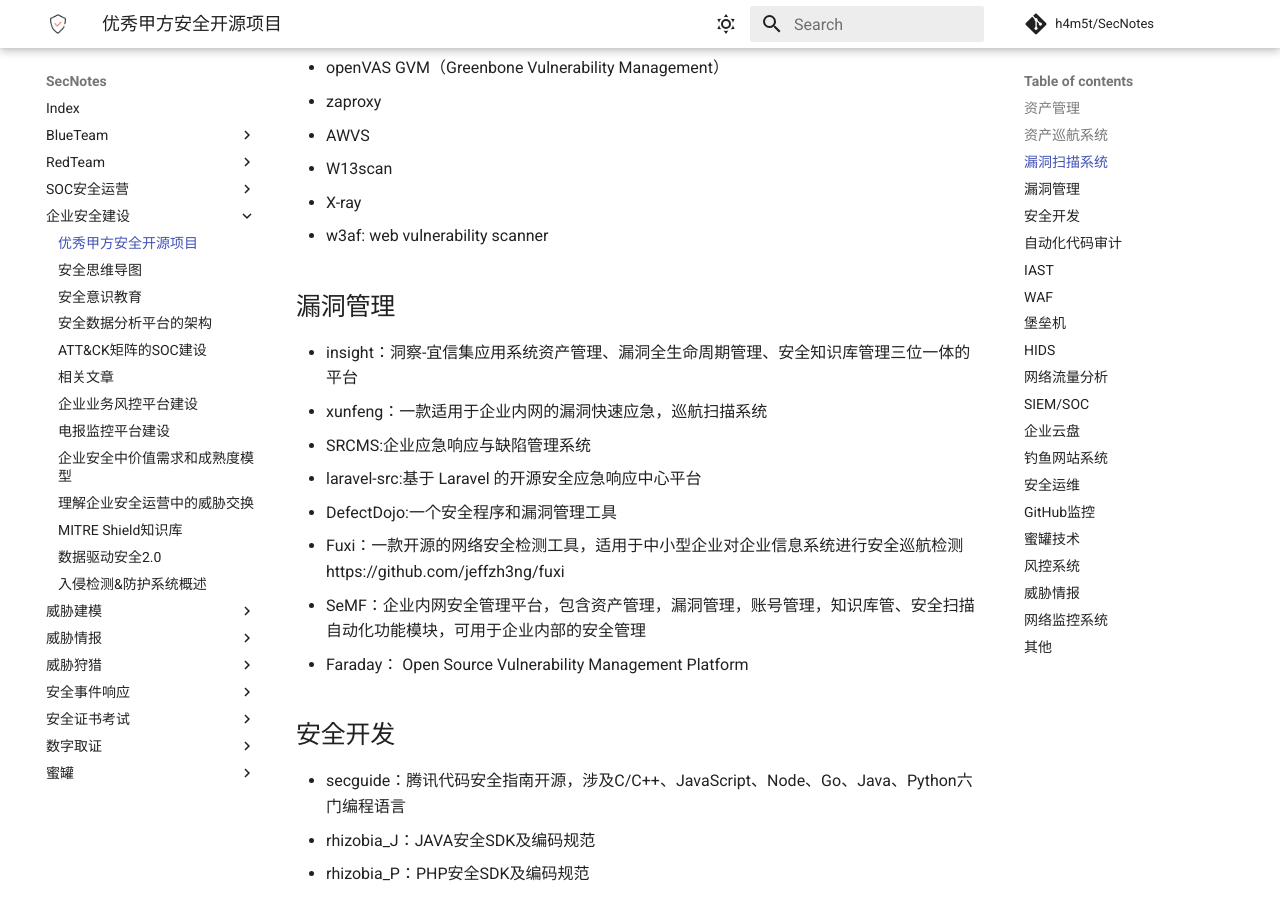
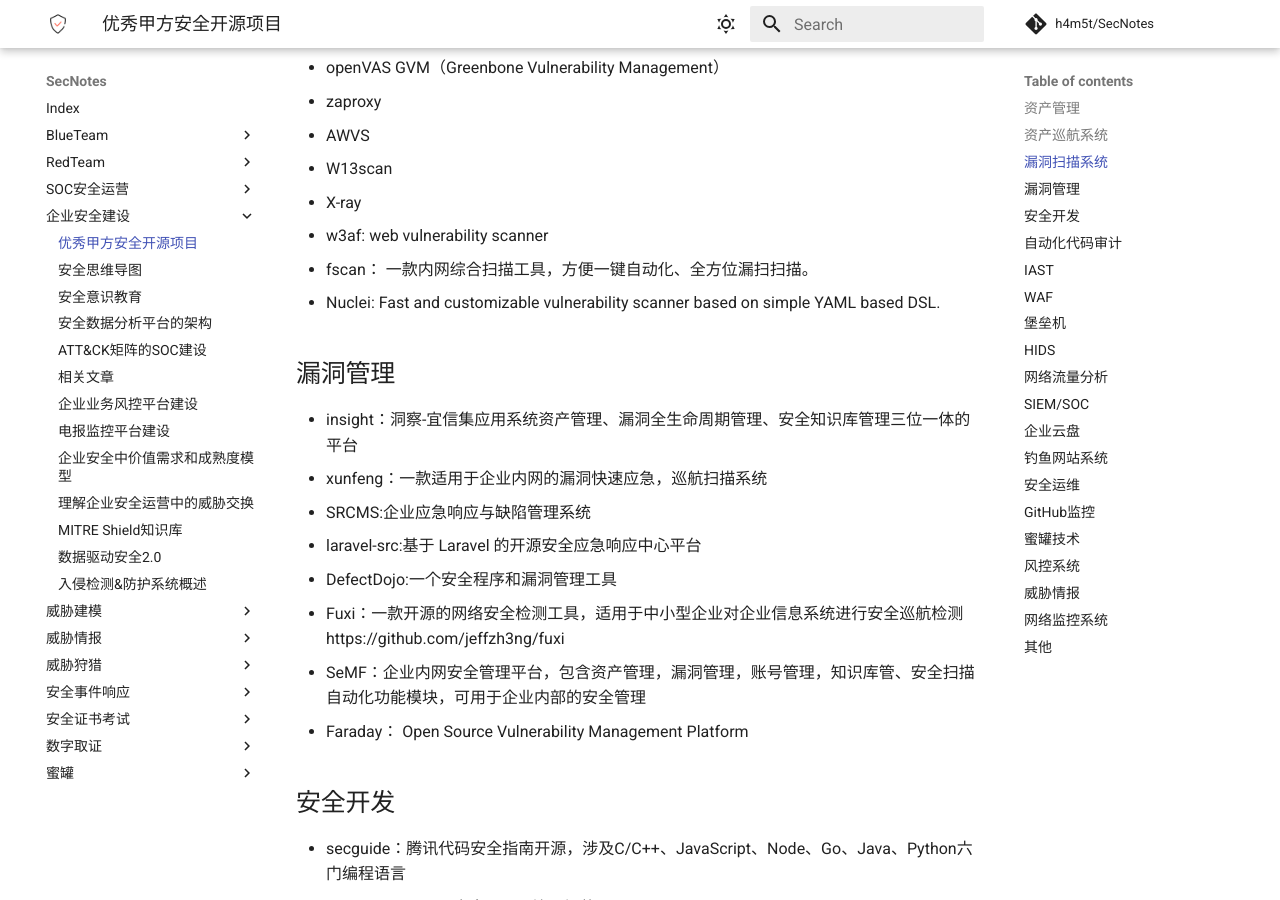
Before and after one commit to h4m5t/SecNotes, an MkDocs documentation site: the page built from docs/企业安全建设/0x01_security_projects.md, in a window 1280 px wide and 900 px high, scrolled down 802 px. Built offline with MkDocs 1.6.1 and Material for MkDocs 9.7.7, drawn with Linux system fonts in a browser that asks for light colours; comment, search, counter and statistics services are not loaded; some of the changed text lies outside the part shown.

Commit message:
Update 0x01_security_projects.md

```diff
--- a/docs/企业安全建设/0x01_security_projects.md
+++ b/docs/企业安全建设/0x01_security_projects.md
@@ -26,6 +26,8 @@
 -   W13scan
 -   X-ray
 -   w3af: web vulnerability scanner
+-   fscan： 一款内网综合扫描工具，方便一键自动化、全方位漏扫扫描。
+-   Nuclei: Fast and customizable vulnerability scanner based on simple YAML based DSL.
 
 ## 漏洞管理
 
```
Also changed, not shown: other parts of docs/企业安全建设/0x01_security_projects.md (+3 -0 lines).
